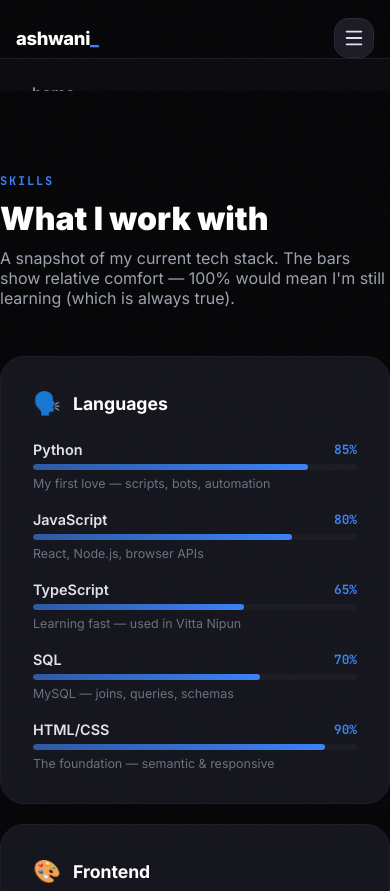
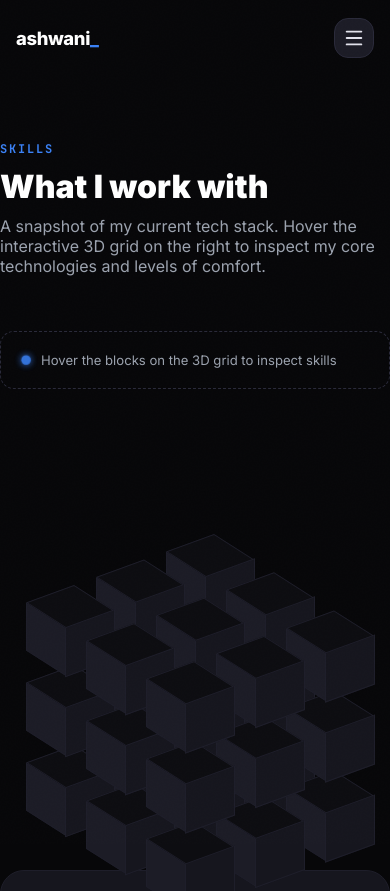
Before and after one commit to lets-make-ashwani/portfolio-website, a React (Vite) app: page /skills in a window 390 px wide. Shown: the top 891 px of the page. Built offline with nearby package versions, Linux system fonts and the light colour scheme.

Commit message:
Implement 3D Cube Grid on Skills tab and fix mobile menu drawer height leak

```diff
--- a/src/components/Navbar.css
+++ b/src/components/Navbar.css
@@ -84,15 +84,18 @@
   display: none;
   flex-direction: column;
   gap: 4px;
-  padding: 12px 16px 20px;
+  padding: 0 16px;
   background: rgba(13,13,17,0.98);
   border-top: 1px solid var(--border);
   max-height: 0;
   overflow: hidden;
-  transition: max-height 0.4s ease;
+  visibility: hidden;
+  transition: max-height 0.4s ease, padding 0.4s ease, visibility 0.4s ease;
 }
 .navbar__drawer--open {
   max-height: 500px;
+  padding: 12px 16px 20px;
+  visibility: visible;
 }
 .navbar__drawer-link {
   padding: 12px 16px;
--- a/src/pages/Skills.css
+++ b/src/pages/Skills.css
@@ -57,3 +57,181 @@
 @media (max-width: 480px) {
   .skills-learning { grid-template-columns: 1fr; }
 }
+
+/* ─── 3D Cube Grid Layout ───────────────────────────────────────────── */
+.skills-hero-layout {
+  display: grid;
+  grid-template-columns: 1.1fr 0.9fr;
+  gap: 40px;
+  align-items: center;
+  margin-bottom: 60px;
+}
+
+.skills-hero-left {
+  display: flex;
+  flex-direction: column;
+  gap: 24px;
+}
+
+.skills-cube-info {
+  height: 120px; /* fixed height to prevent content shifting */
+  display: flex;
+  align-items: center;
+}
+
+.skills-cube-card {
+  display: flex;
+  align-items: flex-start;
+  gap: 14px;
+  padding: 20px;
+  background: var(--bg2);
+  border: 1.5px solid var(--border);
+  border-radius: var(--radius);
+  width: 100%;
+  max-width: 400px;
+  box-shadow: 0 12px 40px rgba(0, 0, 0, 0.35);
+  box-sizing: border-box;
+}
+
+.skills-cube-card__dot {
+  width: 8px;
+  height: 8px;
+  border-radius: 50%;
+  margin-top: 6px;
+  flex-shrink: 0;
+}
+
+.skills-cube-card__content h4 {
+  color: #fff;
+  font-size: 1rem;
+  font-weight: 700;
+  margin-bottom: 2px;
+}
+
+.skills-cube-card__pct {
+  font-size: 0.8rem;
+  font-weight: 700;
+  font-family: var(--font-mono);
+  margin-bottom: 6px;
+}
+
+.skills-cube-card__note {
+  font-size: 0.78rem;
+  color: var(--muted2);
+  line-height: 1.4;
+}
+
+.skills-cube-placeholder {
+  display: flex;
+  align-items: center;
+  gap: 10px;
+  padding: 20px;
+  border: 1.5px dashed var(--border2);
+  border-radius: var(--radius);
+  width: 100%;
+  max-width: 400px;
+  box-sizing: border-box;
+}
+
+.skills-cube-container {
+  display: flex;
+  justify-content: center;
+  align-items: center;
+  height: 380px;
+  position: relative;
+  overflow: visible;
+  margin-top: 30px;
+}
+
+.skills-cube-grid {
+  position: relative;
+  top: -20px;
+  transform: skewY(-20deg);
+}
+
+.skills-cube {
+  position: relative;
+  transition: var(--transition);
+}
+
+.skills-cube:nth-child(2) {
+  translate: -60px -60px;
+}
+
+.skills-cube:nth-child(3) {
+  translate: 60px 60px;
+}
+
+.skills-cube div {
+  position: absolute;
+  display: flex;
+  flex-direction: column;
+  gap: 30px;
+  translate: calc(-70px * var(--x)) calc(-60px * var(--y));
+}
+
+.skills-cube span {
+  position: relative;
+  display: inline-block;
+  width: 50px;
+  height: 50px;
+  background: var(--surface);
+  border: 1px solid var(--border);
+  z-index: calc(1 * var(--i));
+  transition: all 1.2s cubic-bezier(0.4, 0, 0.2, 1);
+  cursor: pointer;
+}
+
+.skills-cube span::before {
+  content: "";
+  position: absolute;
+  left: -40px;
+  width: 40px;
+  height: 100%;
+  background: var(--surface2);
+  border: 1px solid var(--border);
+  transform-origin: right;
+  transform: skewY(45deg);
+  transition: all 1.2s cubic-bezier(0.4, 0, 0.2, 1);
+}
+
+.skills-cube span::after {
+  content: "";
+  position: absolute;
+  top: -40px;
+  left: 0px;
+  width: 100%;
+  height: 40px;
+  background: var(--bg2);
+  border: 1px solid var(--border);
+  transform-origin: bottom;
+  transform: skewX(45deg);
+  transition: all 1.2s cubic-bezier(0.4, 0, 0.2, 1);
+}
+
+/* Hover active states */
+.skills-cube span:hover {
+  transition: 0s;
+  background: var(--hover-color, var(--blue));
+  filter: drop-shadow(0 0 25px var(--hover-color, var(--blue)));
+  border-color: transparent;
+  z-index: 100;
+}
+
+.skills-cube span:hover::before,
+.skills-cube span:hover::after {
+  transition: 0s;
+  background: var(--hover-color, var(--blue));
+  border-color: transparent;
+}
+
+@media (max-width: 992px) {
+  .skills-hero-layout {
+    grid-template-columns: 1fr;
+    gap: 40px;
+  }
+  .skills-cube-container {
+    height: 300px;
+    margin-top: 50px;
+  }
+}
--- a/src/pages/Skills.jsx
+++ b/src/pages/Skills.jsx
@@ -1,4 +1,5 @@
-import { motion } from 'framer-motion';
+import { useState } from 'react';
+import { motion, AnimatePresence } from 'framer-motion';
 import './Skills.css';
 
 const fadeUp = {
@@ -63,19 +64,112 @@ const currently = [
   'Reading: Clean Code by Robert C. Martin',
 ];
 
+const cubeSkills = [
+  { name: 'Python',     level: 85, color: '#3b82f6', note: 'My core language — used for automation scripts, scrapers, and Telegram bots' },
+  { name: 'React',      level: 80, color: '#a855f7', note: 'Modern UI library — building reusable states, hooks, and responsive frontends' },
+  { name: 'Django',     level: 70, color: '#22c55e', note: 'Python backend framework — designing secure schemas, ORMs, and REST APIs' },
+  { name: 'JavaScript', level: 80, color: '#f59e0b', note: 'Interactive web experiences — client-side rendering and async browser APIs' },
+  { name: 'TypeScript', level: 65, color: '#06b6d4', note: 'Type-safe programming — scaling components with interfaces and generics' },
+  { name: 'SQL',        level: 70, color: '#ec4899', note: 'Relational databases — writing efficient queries, indices, and database joins' },
+  { name: 'Node.js',    level: 65, color: '#10b981', note: 'Server-side javascript runtime — building microservices and REST endpoints' },
+  { name: 'Git/GitHub', level: 82, color: '#6366f1', note: 'Version control — managing branches, pull requests, and open-source contributions' },
+  { name: 'Telegram API', level: 75, color: '#14b8a6', note: 'Automated chatbots — integration with webhooks, message polling, and commands' }
+];
+
 export default function Skills() {
+  const [hoveredSkill, setHoveredSkill] = useState(null);
   return (
     <motion.div initial={{ opacity: 0 }} animate={{ opacity: 1 }} exit={{ opacity: 0 }}>
       <div className="container skills-page">
 
-        <motion.div className="skills-header" variants={fadeUp} initial="hidden" animate="show">
-          <p className="section-label">Skills</p>
-          <h1 className="section-title">What I work with</h1>
-          <p className="muted" style={{ marginTop: '12px', maxWidth: '500px' }}>
-            A snapshot of my current tech stack. The bars show relative comfort —
-            100% would mean I'm still learning (which is always true).
-          </p>
-        </motion.div>
+        {/* 3D Hero Layout */}
+        <div className="skills-hero-layout">
+          <motion.div className="skills-hero-left" variants={fadeUp} initial="hidden" animate="show">
+            <div className="skills-header" style={{ marginBottom: 0 }}>
+              <p className="section-label">Skills</p>
+              <h1 className="section-title">What I work with</h1>
+              <p className="muted" style={{ marginTop: '12px', maxWidth: '500px' }}>
+                A snapshot of my current tech stack. Hover the interactive 3D grid on the right to inspect my core technologies and levels of comfort.
+              </p>
+            </div>
+
+            {/* Glowing Skill Details Card */}
+            <div className="skills-cube-info">
+              <AnimatePresence mode="wait">
+                {hoveredSkill ? (
+                  <motion.div
+                    key={hoveredSkill.name}
+                    initial={{ opacity: 0, y: 8 }}
+                    animate={{ opacity: 1, y: 0 }}
+                    exit={{ opacity: 0, y: -8 }}
+                    transition={{ duration: 0.2 }}
+                    className="skills-cube-card"
+                    style={{ borderColor: `${hoveredSkill.color}40` }}
+                  >
+                    <span className="skills-cube-card__dot" style={{ backgroundColor: hoveredSkill.color, boxShadow: `0 0 12px ${hoveredSkill.color}` }} />
+                    <div className="skills-cube-card__content">
+                      <h4>{hoveredSkill.name}</h4>
+                      <p className="skills-cube-card__pct" style={{ color: hoveredSkill.color }}>{hoveredSkill.level}% proficiency</p>
+                      <p className="skills-cube-card__note">{hoveredSkill.note}</p>
+                    </div>
+                  </motion.div>
+                ) : (
+                  <motion.div
+                    key="placeholder"
+                    initial={{ opacity: 0 }}
+                    animate={{ opacity: 1 }}
+                    exit={{ opacity: 0 }}
+                    className="skills-cube-placeholder"
+                  >
+                    <span className="glow-dot" style={{ background: 'var(--blue)', boxShadow: '0 0 8px var(--blue)' }} />
+                    <p className="muted" style={{ fontSize: '0.82rem' }}>Hover the blocks on the 3D grid to inspect skills</p>
+                  </motion.div>
+                )}
+              </AnimatePresence>
+            </div>
+          </motion.div>
+
+          {/* Interactive 3D Cube Grid */}
+          <motion.div
+            className="skills-cube-container"
+            initial={{ opacity: 0, scale: 0.9 }}
+            animate={{ opacity: 1, scale: 1 }}
+            transition={{ delay: 0.2, duration: 0.6 }}
+          >
+            <div className="skills-cube-grid">
+              {[0, 1, 2].map((cubeIdx) => (
+                <div key={cubeIdx} className="skills-cube" style={{ zIndex: cubeIdx === 1 ? 1 : cubeIdx === 0 ? 2 : 3 }}>
+                  {[-1, 0, 1].map((xVal) => (
+                    <div key={xVal} style={{ '--x': xVal, '--y': 0 }}>
+                      {[3, 2, 1].map((iVal) => {
+                        const isTop = iVal === 3;
+                        const skillIndex = cubeIdx * 3 + (xVal + 1);
+                        const skill = isTop ? cubeSkills[skillIndex] : null;
+                        const hoverColor = skill ? skill.color : 'var(--blue)';
+
+                        return (
+                          <span
+                            key={iVal}
+                            style={{
+                              '--i': iVal,
+                              '--hover-color': hoverColor
+                            }}
+                            onMouseEnter={() => {
+                              if (skill) setHoveredSkill(skill);
+                            }}
+                            onMouseLeave={() => {
+                              if (skill) setHoveredSkill(null);
+                            }}
+                          />
+                        );
+                      })}
+                    </div>
+                  ))}
+                </div>
+              ))}
+            </div>
+          </motion.div>
+        </div>
 
         <div className="skills-grid">
           {skillGroups.map((group, gi) => (
```
